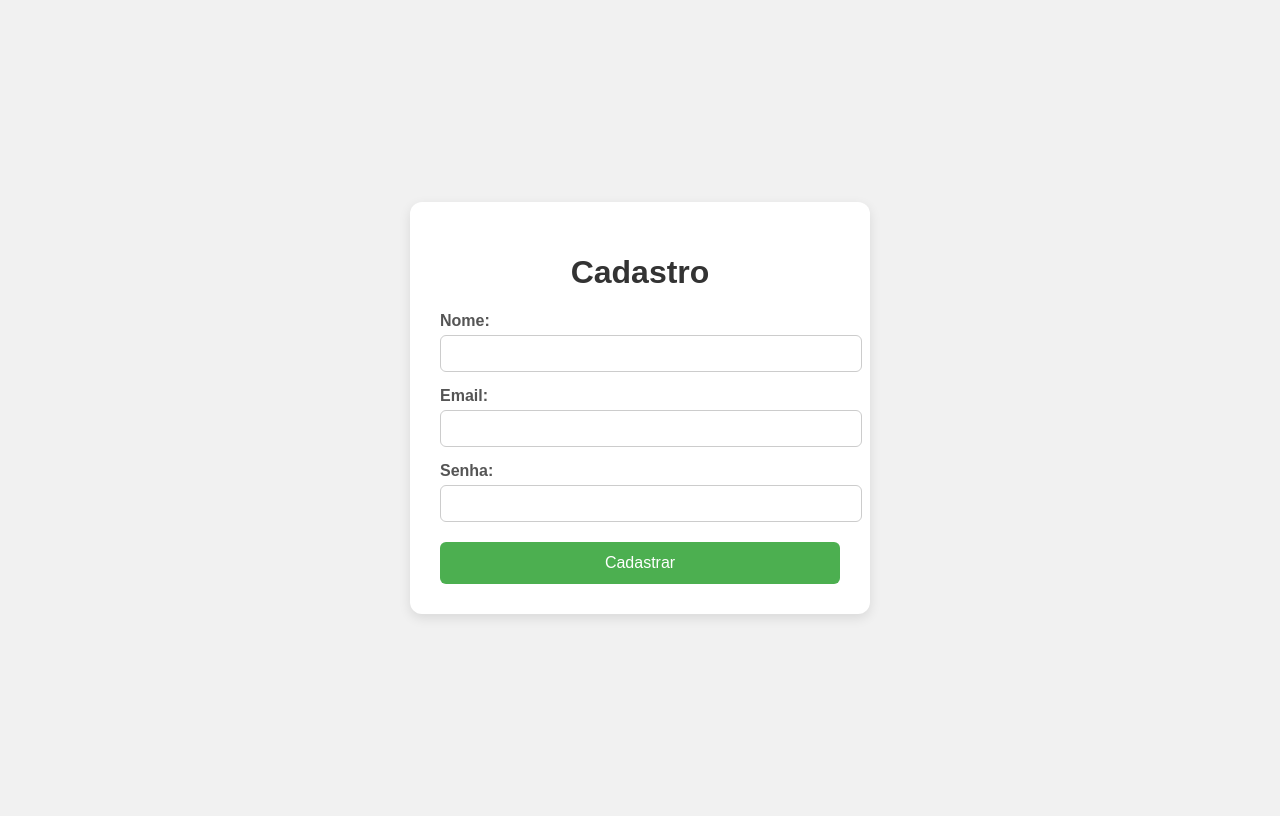
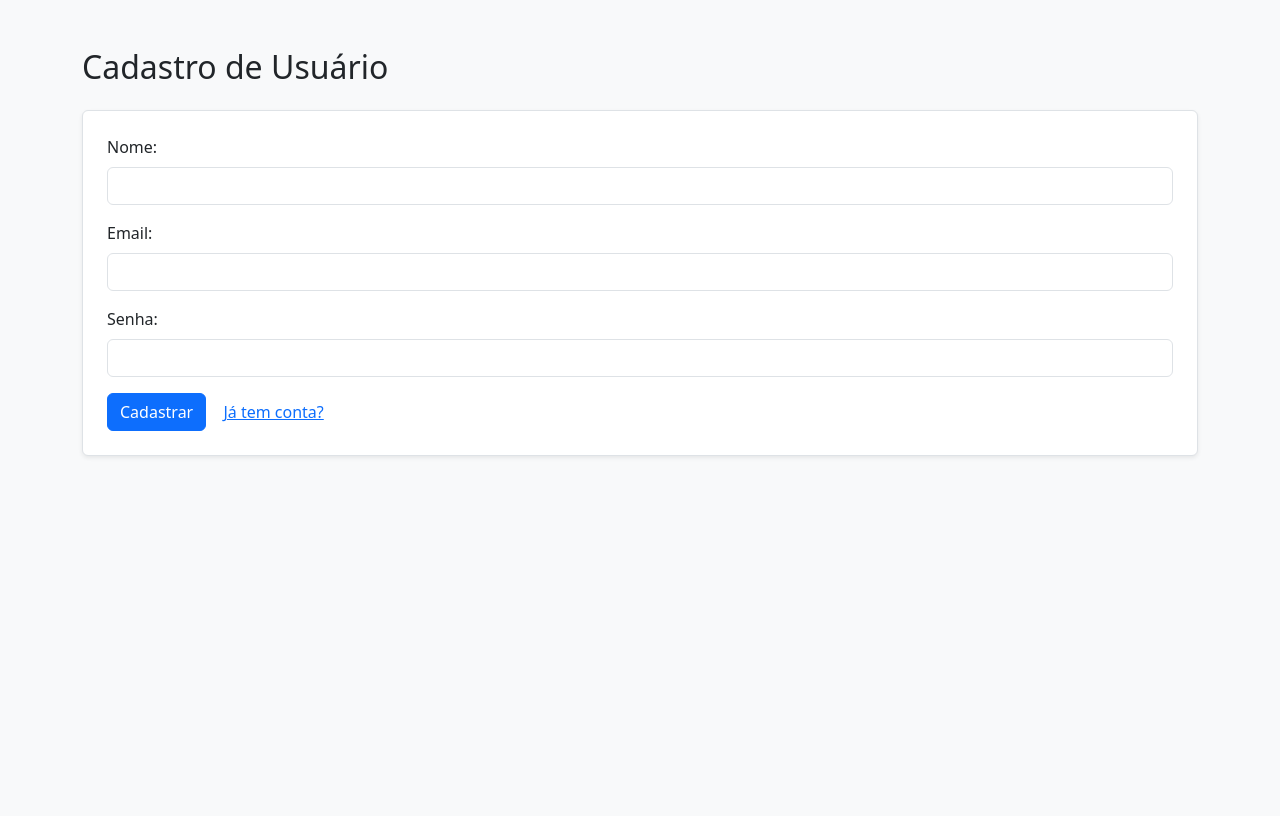
Before and after one commit to LeonardoMBueno/site-cadastro, a Flask app: page / in a window 1280 px wide. After the commit the page ends 457 px from the top, so only its background shows below. Run offline with Flask 3, Linux system fonts and the light colour scheme.

Commit message:
feat: alterado o método de salvamento, agora salvo em um banco de dados, criada a pagina de login, feito pagina da listagem de usuarios.

```diff
--- a/app.py
+++ b/app.py
@@ -1,22 +1,73 @@
-from flask import Flask, render_template, request
+from flask import Flask, render_template, request, redirect, session
+from flask_sqlalchemy import SQLAlchemy
 
 app = Flask(__name__)
+app.secret_key = "chave_super_secreta"  # Necessário para usar sessão
 
-@app.route('/')  # Rota principal
-def home():
-    return render_template('cadastro.html')  # Mostra o formulário
+# Configuração do banco SQLite
+app.config['SQLALCHEMY_DATABASE_URI'] = 'sqlite:///usuarios.db'
+app.config['SQLALCHEMY_TRACK_MODIFICATIONS'] = False
 
-@app.route('/cadastrar', methods=['POST'])  # Rota que recebe o formulário
-def cadastrar():
-    nome = request.form['nome']
-    email = request.form['email']
-    senha = request.form['senha']
+db = SQLAlchemy(app)
 
-    # Salvar em arquivo (poderia ser banco de dados)
-    with open('usuarios.txt', 'a') as arquivo:
-        arquivo.write(f'{nome},{email},{senha}\n')
+# Modelo do banco de dados
+class Usuario(db.Model):
+    id = db.Column(db.Integer, primary_key=True)
+    nome = db.Column(db.String(100), nullable=False)
+    email = db.Column(db.String(100), nullable=False, unique=True)
+    senha = db.Column(db.String(100), nullable=False)
 
-    return f"Cadastro realizado com sucesso para {nome}!"
+# Cria o banco de dados se não existir
+with app.app_context():
+    db.create_all()
 
-if __name__ == '__main__':
-    app.run(debug=True, host='0.0.0.0', port=5000)
+# Página inicial (cadastro)
+@app.route("/", methods=["GET", "POST"])
+def index():
+    if request.method == "POST":
+        nome = request.form["nome"]
+        email = request.form["email"]
+        senha = request.form["senha"]
+
+        novo_usuario = Usuario(nome=nome, email=email, senha=senha)
+        db.session.add(novo_usuario)
+        db.session.commit()
+
+        return redirect("/login")
+
+    return render_template("index.html")
+
+# Página de login
+@app.route("/login", methods=["GET", "POST"])
+def login():
+    if request.method == "POST":
+        email = request.form["email"]
+        senha = request.form["senha"]
+
+        usuario = Usuario.query.filter_by(email=email, senha=senha).first()
+
+        if usuario:
+            session["usuario"] = usuario.nome
+            return redirect("/usuarios")
+        else:
+            return "Email ou senha incorretos."
+
+    return render_template("login.html")
+
+# Lista de usuários cadastrados (somente logado)
+@app.route("/usuarios")
+def usuarios():
+    if "usuario" not in session:
+        return redirect("/login")
+
+    todos = Usuario.query.all()
+    return render_template("usuarios.html", usuarios=todos)
+
+# Logout
+@app.route("/logout")
+def logout():
+    session.pop("usuario", None)
+    return redirect("/login")
+
+if __name__ == "__main__":
+    app.run(debug=True)
--- a/templates/cadastro.html
+++ b/templates/cadastro.html
@@ -1,79 +1,56 @@
 <!DOCTYPE html>
 <html lang="pt-br">
 <head>
-    <meta charset="UTF-8">
-    <title>Cadastro</title>
-    <style>
-        body {
-            font-family: Arial, sans-serif;
-            background: #f1f1f1;
-            display: flex;
-            justify-content: center;
-            align-items: center;
-            height: 100vh;
-        }
+  <meta charset="UTF-8" />
+  <title>Cadastro de Usuário</title>
+  <link href="https://cdn.jsdelivr.net/npm/bootstrap@5.3.3/dist/css/bootstrap.min.css" rel="stylesheet" />
+</head>
+<body class="bg-light">
 
-        .container {
-            background: white;
-            padding: 30px;
-            border-radius: 12px;
-            box-shadow: 0 4px 12px rgba(0, 0, 0, 0.1);
-            width: 100%;
-            max-width: 400px;
-        }
+  <div class="container mt-5">
+    <div class="card shadow-lg p-4">
+      <h2 class="mb-4 text-center">Cadastro de Usuário</h2>
+      <form method="POST" action="/cadastrar">
+        <div class="mb-3">
+          <label for="nome" class="form-label">Nome</label>
+          <input type="text" class="form-control" id="nome" name="nome" required />
+        </div>
 
-        h1 {
-            text-align: center;
-            color: #333;
-        }
+        <!-- Campo de senha com botão "olho" -->
+        <div class="mb-3">
+          <label for="senha" class="form-label">Senha</label>
+          <div class="input-group">
+            <input type="password" class="form-control" id="senha" name="senha" required />
+            <button type="button" class="btn btn-outline-secondary" onclick="mostrarSenha()" id="botaoOlho">
+              👁️
+            </button>
+          </div>
+        </div>
 
-        label {
-            display: block;
-            margin-top: 15px;
-            font-weight: bold;
-            color: #555;
-        }
+        <div class="mb-3">
+          <label for="email" class="form-label">E-mail</label>
+          <input type="email" class="form-control" id="email" name="email" required />
+        </div>
 
-        input {
-            width: 100%;
-            padding: 10px;
-            margin-top: 5px;
-            border: 1px solid #ccc;
-            border-radius: 6px;
-        }
+        <button type="submit" class="btn btn-primary w-100">Cadastrar</button>
+      </form>
+    </div>
+  </div>
 
-        button {
-            margin-top: 20px;
-            width: 100%;
-            padding: 12px;
-            background-color: #4CAF50;
-            color: white;
-            font-size: 16px;
-            border: none;
-            border-radius: 6px;
-            cursor: pointer;
-        }
+  <!-- Script para mostrar ou ocultar a senha -->
+  <script>
+    function mostrarSenha() {
+      const campo = document.getElementById("senha");
+      const botao = document.getElementById("botaoOlho");
+      if (campo.type === "password") {
+        campo.type = "text";
+        botao.textContent = "🙈";  // troca ícone
+      } else {
+        campo.type = "password";
+        botao.textContent = "👁️"; // volta ícone original
+      }
+    }
+  </script>
 
-        button:hover {
-            background-color: #45a049;
-        }
-    </style>
-</head>
-<body>
-    <div class="container">
-        <h1>Cadastro</h1>
-        <form action="/cadastro" method="post">
-            <label>Nome:</label>
-            <input type="text" name="nome" required>
-
-            <label>Email:</label>
-            <input type="email" name="email" required>
-
-            <label>Senha:</label>
-            <input type="password" name="senha" required>
-
-            <button type="submit">Cadastrar</button>
-        </form>
-    </div>
 </body>
 </html>
--- /dev/null
+++ b/templates/index.html
@@ -0,0 +1,31 @@
+<!DOCTYPE html>
+<html lang="pt-br">
+<head>
+    <meta charset="UTF-8">
+    <title>Cadastro</title>
+    <link href="https://cdn.jsdelivr.net/npm/bootstrap@5.3.3/dist/css/bootstrap.min.css" rel="stylesheet">
+</head>
+<body class="bg-light">
+    <div class="container mt-5">
+        <h2 class="mb-4">Cadastro de Usuário</h2>
+        <form action="/" method="POST" class="p-4 border rounded bg-white shadow-sm">
+            <div class="mb-3">
+                <label class="form-label">Nome:</label>
+                <input type="text" name="nome" class="form-control" required>
+            </div>
+            <div class="mb-3">
+                <label class="form-label">Email:</label>
+                <input type="email" name="email" class="form-control" required>
+            </div>
+            <div class="mb-3">
+                <label class="form-label">Senha:</label>
+                <input type="password" name="senha" class="form-control" required>
+            </div>
+            <button type="submit" class="btn btn-primary">Cadastrar</button>
+            <a href="/login" class="btn btn-link">Já tem conta?</a>
+        </form>
+    </div>
+</body>
+</html>
+
+</html>
--- a/usuarios.txt
+++ /dev/null
@@ -1 +0,0 @@
-Paulo Cesar Neves Bueno,noooobmaster42@gmail.com,1234
```
Also changed, not shown: templates/login.html (added, +25 -0 lines), templates/usuarios.html (added, +27 -0 lines), 1 other file.
